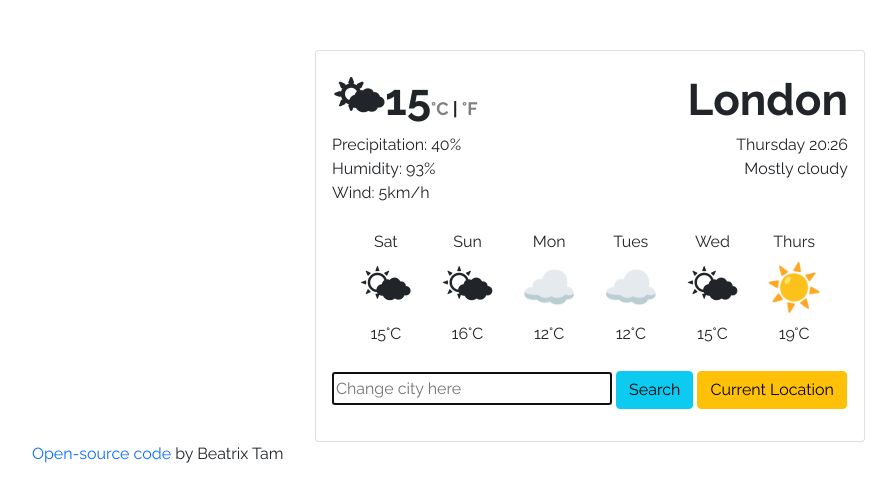
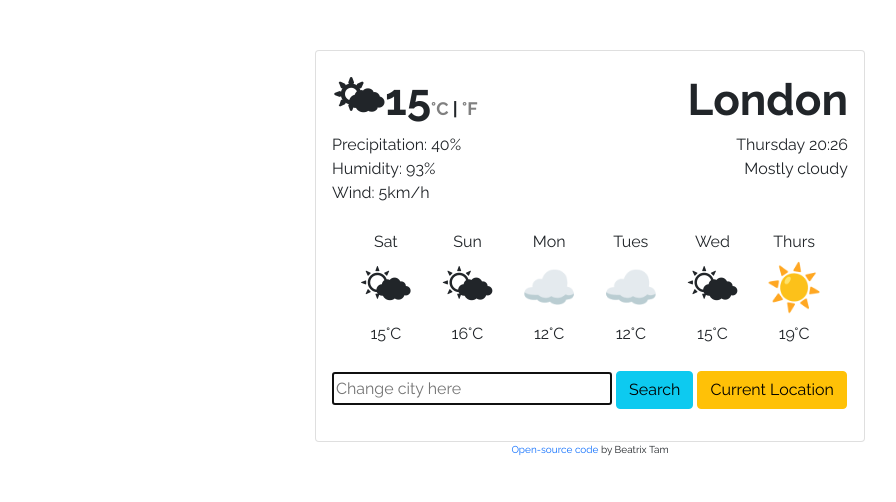
Before and after one commit to beatrixtam/bea-weather-app, a plain HTML site: page index.html in a window 1280 px wide. Shown: the whole page, without its empty margins (50-946 px from the left). Drawn offline with nearby package versions, Linux system fonts and the light colour scheme.

Commit message:
Updated CSS for author on the bottom

```diff
--- a/src/style.css
+++ b/src/style.css
@@ -46,3 +46,8 @@
 .author {
 	text-decoration: none;
 }
+
+p {
+	text-align: center;
+	font-size: 10px;
+}
```
